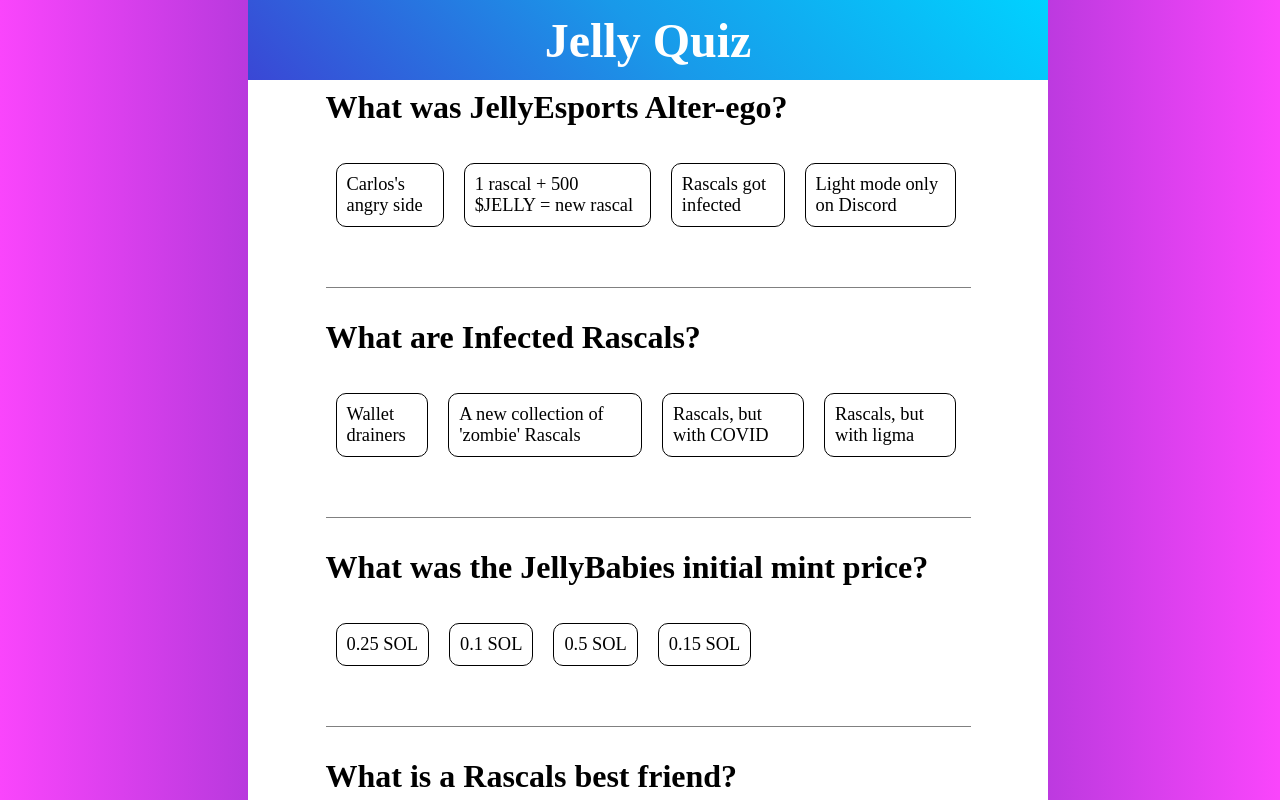
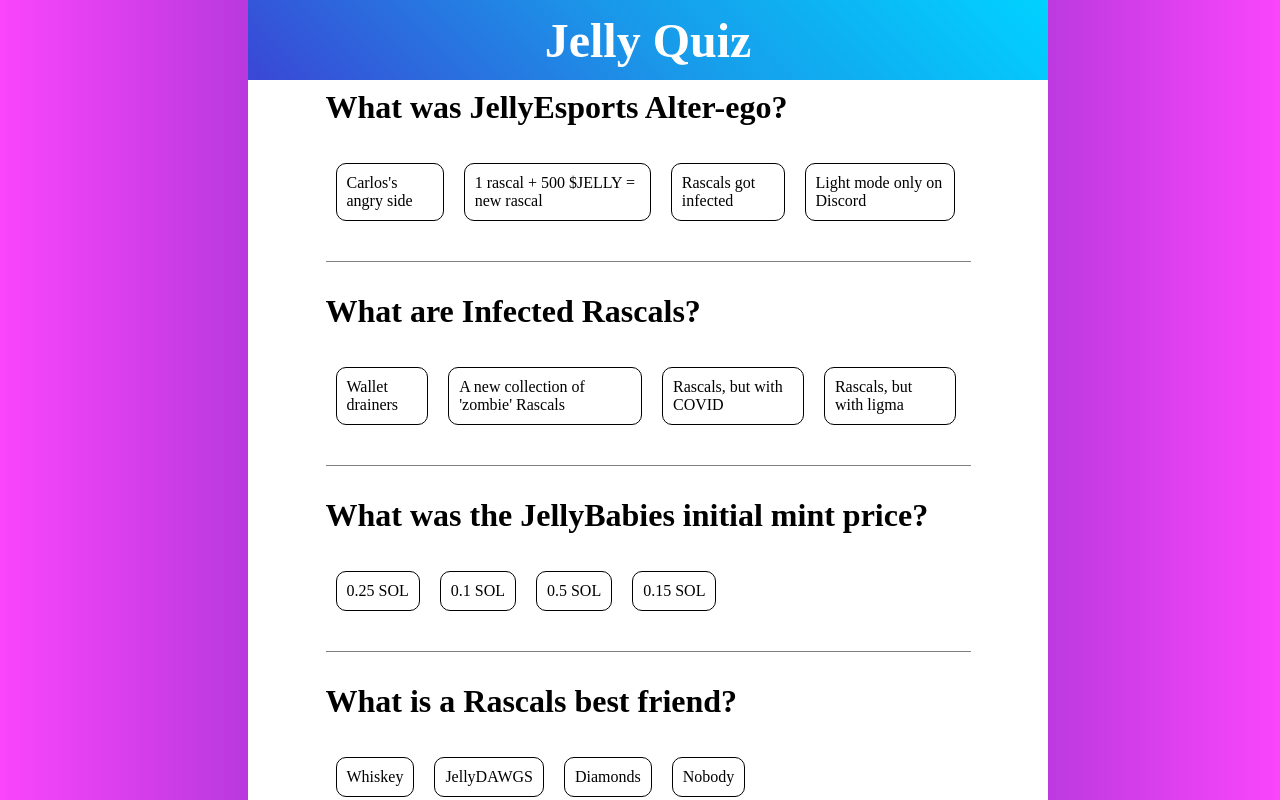
Before and after one commit to Tomrso/quizapp, a React (Create React App) app: page / in a window 1280 px wide. Both pictures are taken after a click on the button "Begin". Shown: the top 800 px of the page. Built offline with nearby package versions, Linux system fonts and the light colour scheme.

Commit message:
modified:   src/styles.css

```diff
--- a/src/styles.css
+++ b/src/styles.css
@@ -10,7 +10,7 @@ body {
 .appWrapper {
     background-color: white;
     width: 800px;
-    height: 100%;
+    height: 1300px;
     border-radius: 10px;
     padding-top: 50px;
     max-width: 1200px;
@@ -60,7 +60,7 @@ button {
     color: white;
     height: 80px;
     width: 800px;
-    max-width: 1200px;
+    max-width: 1000px;
     min-width: 750px;
     top:0;
     display: flex;
@@ -79,7 +79,7 @@ button {
 .title{
     font-size: 3em;
     margin: auto;
-    padding-top: 10px;
+    padding-top: 200px;
 }
 
 .description {
@@ -110,7 +110,7 @@ img {
     margin: auto;
     width: 80%;
     background-color: white;
-    padding: 10px 5px 30px 0;
+    padding: 10px 5px 10px 0;
     border-bottom: 1px solid grey;
 }
 
@@ -141,7 +141,6 @@ input:checked + .button {
     padding: 10px;
     margin: 10px;
     border-radius: 10px;
-    font-size: 1.15rem;
 }
 
 .buttonCorrect {
```
